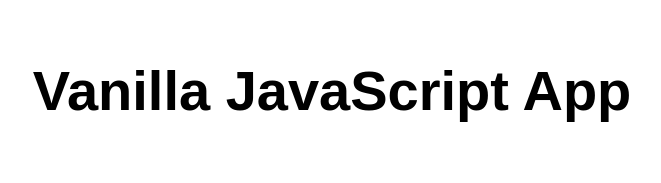
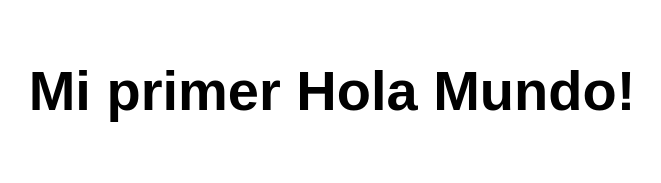
Before and after one commit to abe1n0riega/mi-primer-app, a website: page src/index.html in a window 1280 px wide. Shown: the whole page, without its empty margins (308-969 px from the left). Drawn offline with Linux system fonts and the light colour scheme.

Commit message:
Cambié el texto del h1

```diff
--- a/src/index.html
+++ b/src/index.html
@@ -10,7 +10,7 @@
 
 <body>
   <main>
-    <h1>Vanilla JavaScript App</h1>
+    <h1>Mi primer Hola Mundo!</h1>
   </main>
 </body>
 
```
